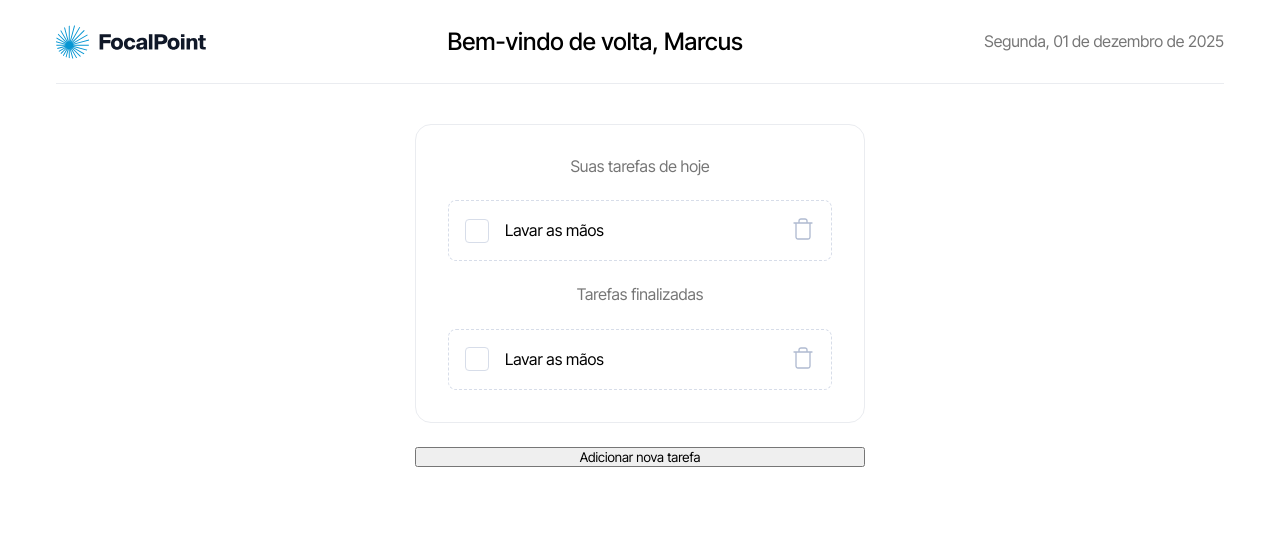
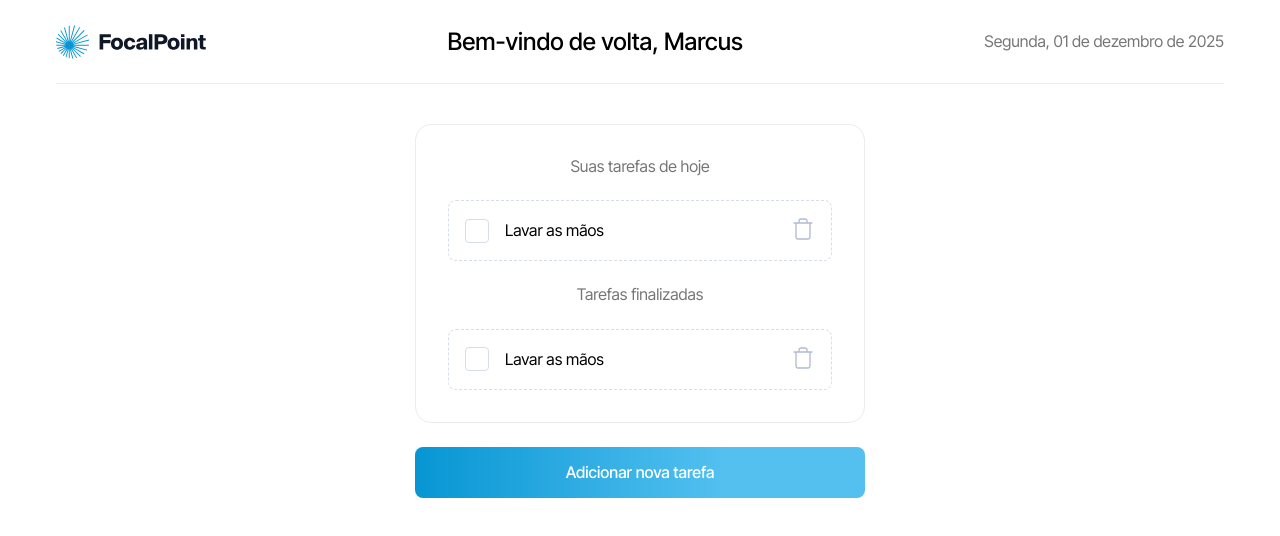
Before and after one commit to ygor-salles/focal-point, a Next.js app: page /home in a window 1280 px wide. Shown: the top 536 px of the page. Built offline with nearby package versions, Linux system fonts and the light colour scheme.

Commit message:
feat: implements button component

```diff
--- a/src/app/global.scss
+++ b/src/app/global.scss
@@ -14,6 +14,7 @@
   --GRAY_10: #eaecf0;
   --GRAY_20: #d7dde9;
 
+  --BLUE_05: #e7eefb;
   --BLUE_10: #a0dcf6;
   --BLUE_50: #0796d3;
 }
--- /dev/null
+++ b/src/presentation/components/Button/index.tsx
@@ -0,0 +1,10 @@
+import styles from './styles.module.scss';
+import { ButtonProps } from './types';
+
+export function Button({ children, variant, ...rest }: ButtonProps) {
+  return (
+    <button className={`${styles.button} ${styles[variant]}`} {...rest}>
+      {children}
+    </button>
+  );
+}
--- /dev/null
+++ b/src/presentation/components/Button/styles.module.scss
@@ -0,0 +1,27 @@
+.button {
+  border: none;
+  width: 100%;
+  height: 51px;
+  border-radius: 8px;
+  padding: 16px, 24px, 16px, 24px;
+  gap: 8px;
+
+  font-size: 16px;
+  line-height: 19.36px;
+}
+
+.primary {
+  background: linear-gradient(90deg, #0796d3 0%, #53c0f0 68.65%);
+  color: var(--WHITE);
+  font-weight: 500;
+}
+.secondary {
+  background: var(--BLUE_05);
+  color: var(--BLACK);
+  font-weight: 400;
+}
+.danger {
+  background: linear-gradient(90deg, #d30707 0%, #f05353 68.65%);
+  color: var(--WHITE);
+  font-weight: 500;
+}
--- /dev/null
+++ b/src/presentation/components/Button/types.ts
@@ -0,0 +1,5 @@
+import { ButtonHTMLAttributes } from 'react';
+
+export interface ButtonProps extends ButtonHTMLAttributes<HTMLButtonElement> {
+  variant: 'primary' | 'secondary' | 'danger';
+}
--- a/src/presentation/pages/home/components/TaskCard/index.tsx
+++ b/src/presentation/pages/home/components/TaskCard/index.tsx
@@ -1,4 +1,5 @@
-import { Checkbox } from '../Checkbox';
+import { Checkbox } from '@components/Checkbox';
+
 import styles from './styles.module.scss';
 
 export function TaskCard() {
--- a/src/presentation/pages/home/index.tsx
+++ b/src/presentation/pages/home/index.tsx
@@ -1,3 +1,5 @@
+import { Button } from '@components/Button';
+
 import { TaskCard } from './components/TaskCard';
 import styles from './styles.module.scss';
 
@@ -5,7 +7,7 @@ export function Home() {
   return (
     <div className={styles.container}>
       <TaskCard />
-      <button>Adicionar nova tarefa</button>
+      <Button variant="primary">Adicionar nova tarefa</Button>
     </div>
   );
 }
```
Also changed, not shown: src/presentation/components/Checkbox/index.tsx (renamed from src/presentation/pages/home/components/Checkbox/index.tsx), src/presentation/components/Checkbox/styles.module.scss (renamed from src/presentation/pages/home/components/Checkbox/styles.module.scss).
